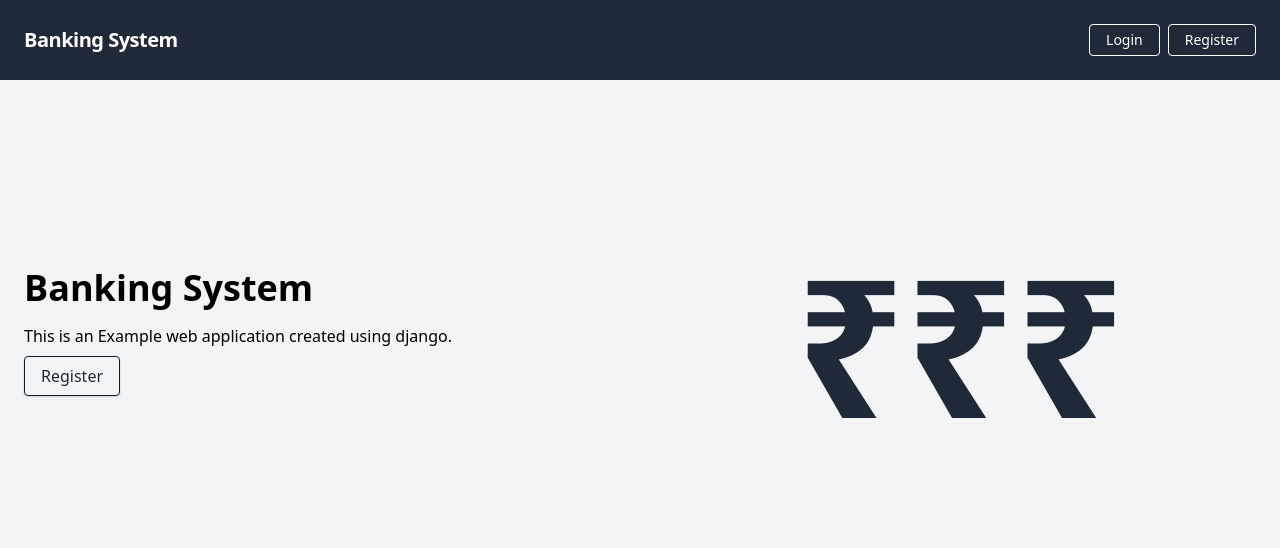
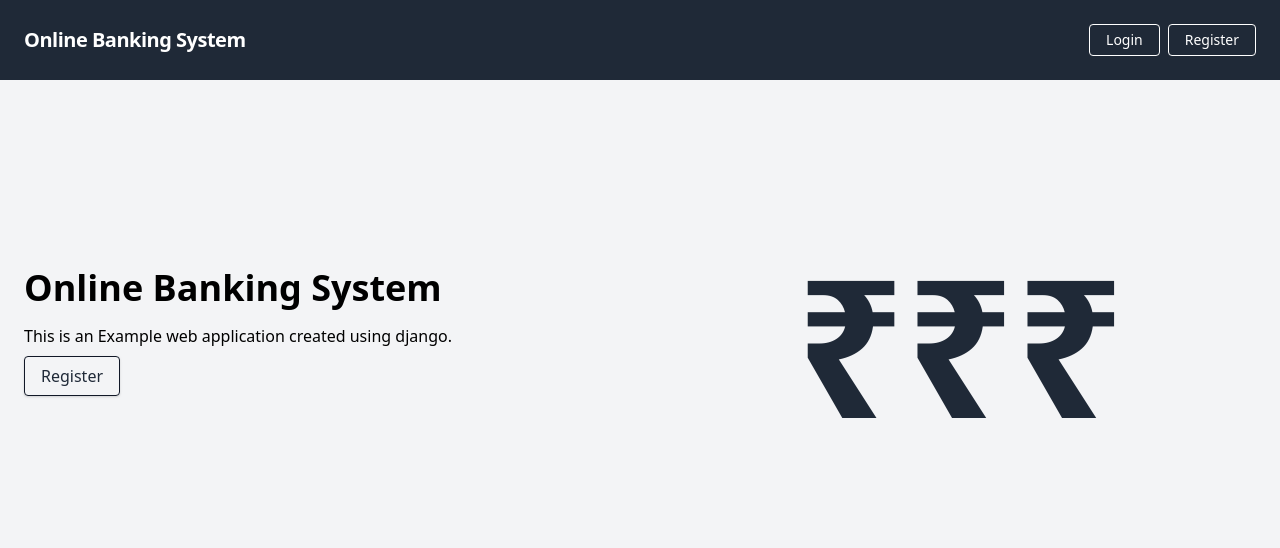
Before and after one commit to MSSohan/Online-Banking-System, a Django app: page / in a window 1280 px wide. Shown: the top 548 px of the page. Run offline with Django 3.2, Linux system fonts and the light colour scheme; parts of the project's set-up code (start-up, migrations or seed data) failed here and were passed over.

Commit message:
name change

```diff
--- a/templates/accounts/user_login.html
+++ b/templates/accounts/user_login.html
@@ -1,6 +1,6 @@
 {% extends 'core/base.html' %}
 
-{% block head_title %}Banking System{% endblock %}
+{% block head_title %} Online Banking System {% endblock %}
 
 {% block content %}
 {% if form.non_field_errors %}
--- a/templates/accounts/user_registration.html
+++ b/templates/accounts/user_registration.html
@@ -1,6 +1,6 @@
 {% extends 'core/base.html' %}
 
-{% block head_title %}Banking System{% endblock %}
+{% block head_title %} Online Banking System {% endblock %}
 
 {% block content %}
 {% if registration_form.non_field_errors %}
--- a/templates/core/index.html
+++ b/templates/core/index.html
@@ -1,12 +1,12 @@
 {% extends 'core/base.html' %}
 
-{% block head_title %}Banking System{% endblock %}
+{% block head_title %} Online Banking System {% endblock %}
 
 {% block content %}
     <div class="container mx-auto flex flex-col md:flex-row items-center my-12 md:my-24">
         <!--Left Col-->
         <div class="flex flex-col w-full lg:w-1/2 justify-center items-start pt-12 pb-24 px-6">
-            <h1 class="font-bold text-4xl my-4">Banking System</h1>
+            <h1 class="font-bold text-4xl my-4"> Online Banking System </h1>
             <p class="leading-normal mb-4">
                 This is an Example web application created using django.
 
--- a/templates/core/navbar.html
+++ b/templates/core/navbar.html
@@ -1,6 +1,6 @@
 <nav class="flex items-center justify-between flex-wrap bg-gray-800 p-6">
     <div class="flex items-center flex-shrink-0 text-white mr-6">
-        <span class="font-semibold text-xl tracking-tight">Banking System</span>
+        <span class="font-semibold text-xl tracking-tight"> Online Banking System </span>
     </div>
     <div class="block lg:hidden">
         <button class="flex items-center px-3 py-2 border rounded text-white border-white-400 hover:text-white hover:border-white">
```
